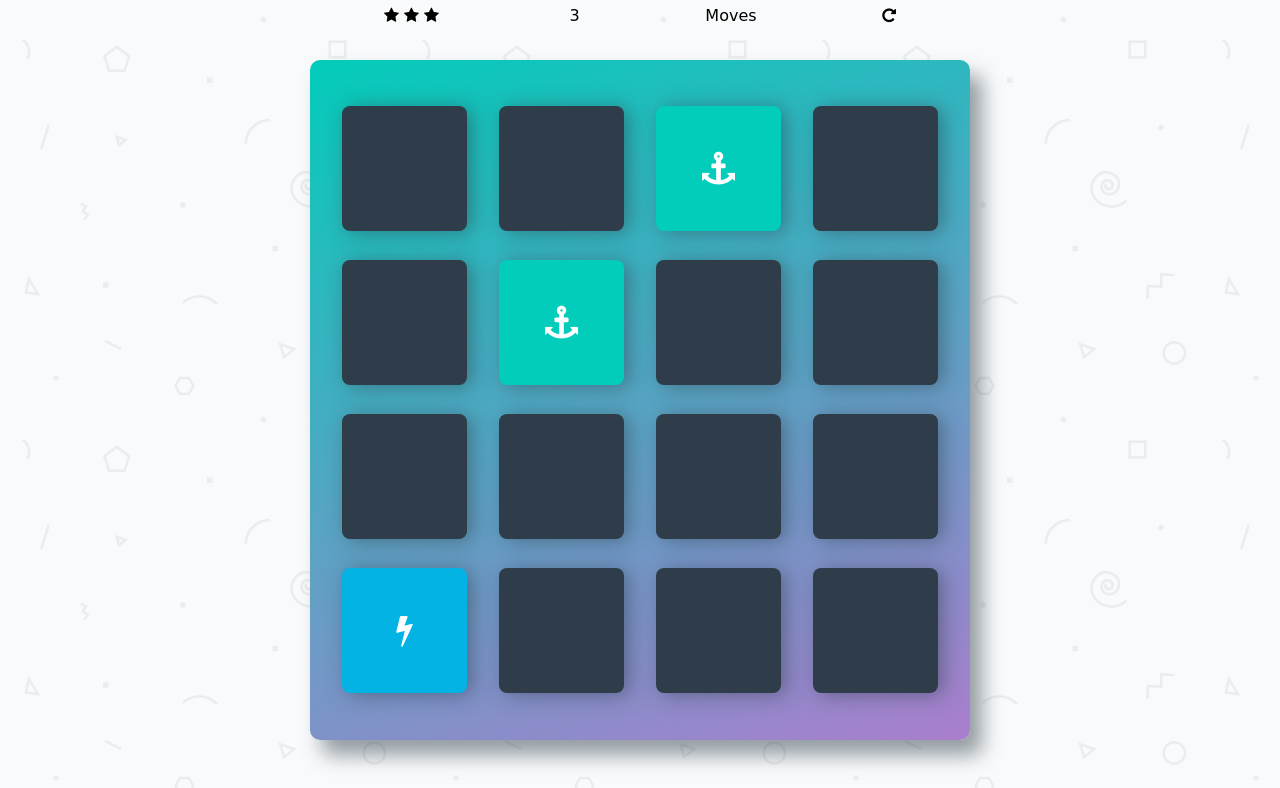
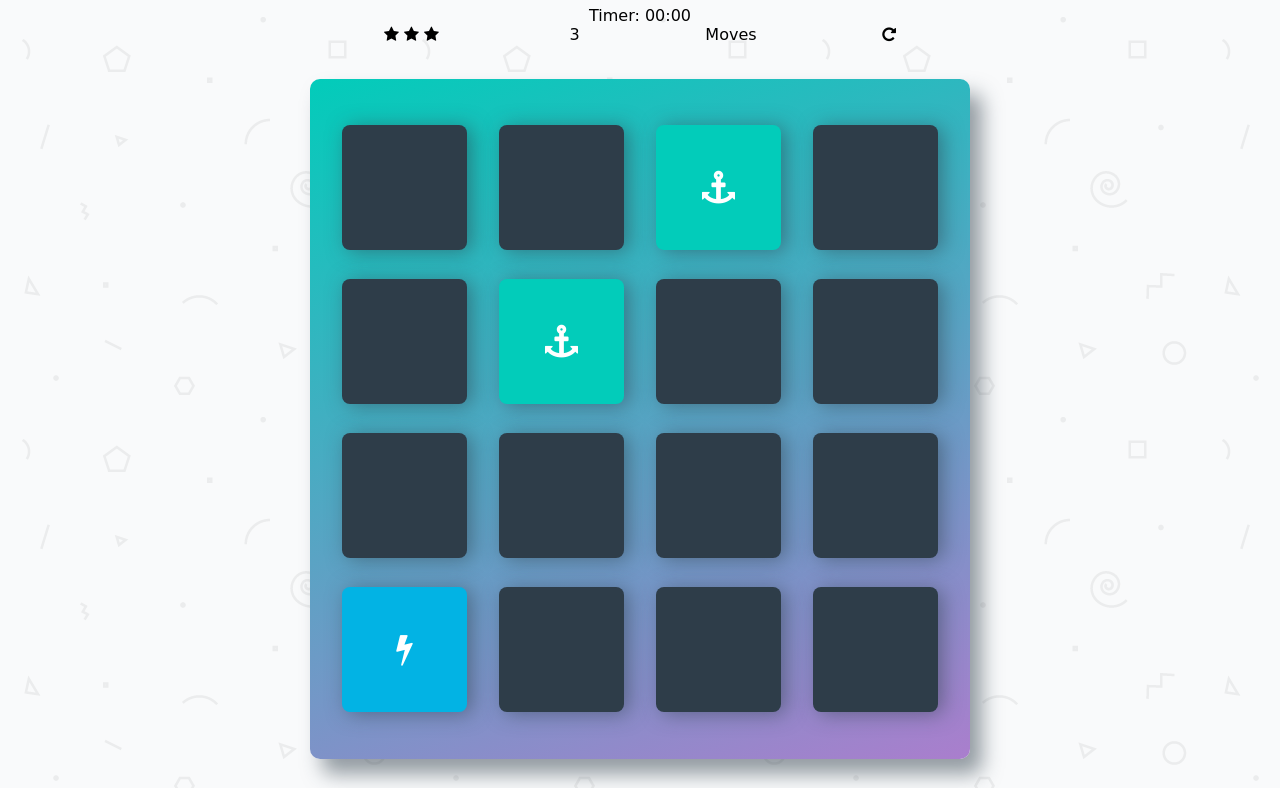
Before and after one commit to eaczechova/Memory-Game, a plain HTML site: page index.html in a window 1280 px wide. Shown: the part 80-868 px from the top of the page. Drawn offline with Linux system fonts and the light colour scheme; a web font is replaced by a local one.

Commit message:
add timer section to the page

```diff
--- a/index.html
+++ b/index.html
@@ -14,6 +14,10 @@
         <header>
             <h1>Matching Game</h1>
         </header>
+
+        <section class="timer-panel">
+          <span>Timer: <span class="timer">00:00</span></span>
+        </section>
 
         <section class="score-panel">
         	<ul class="stars">
```
